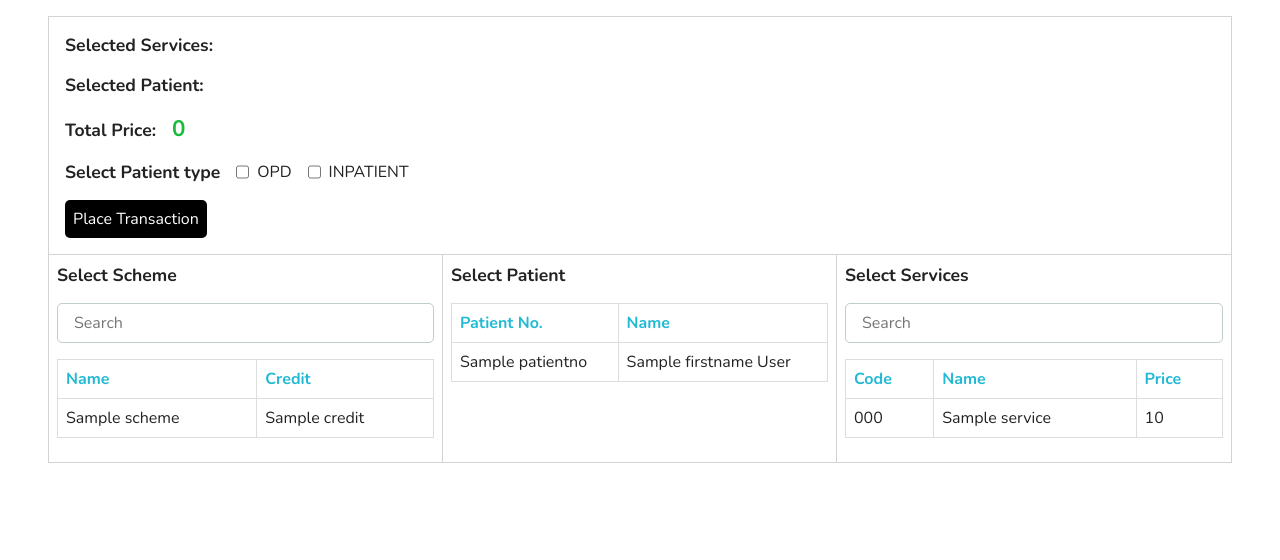
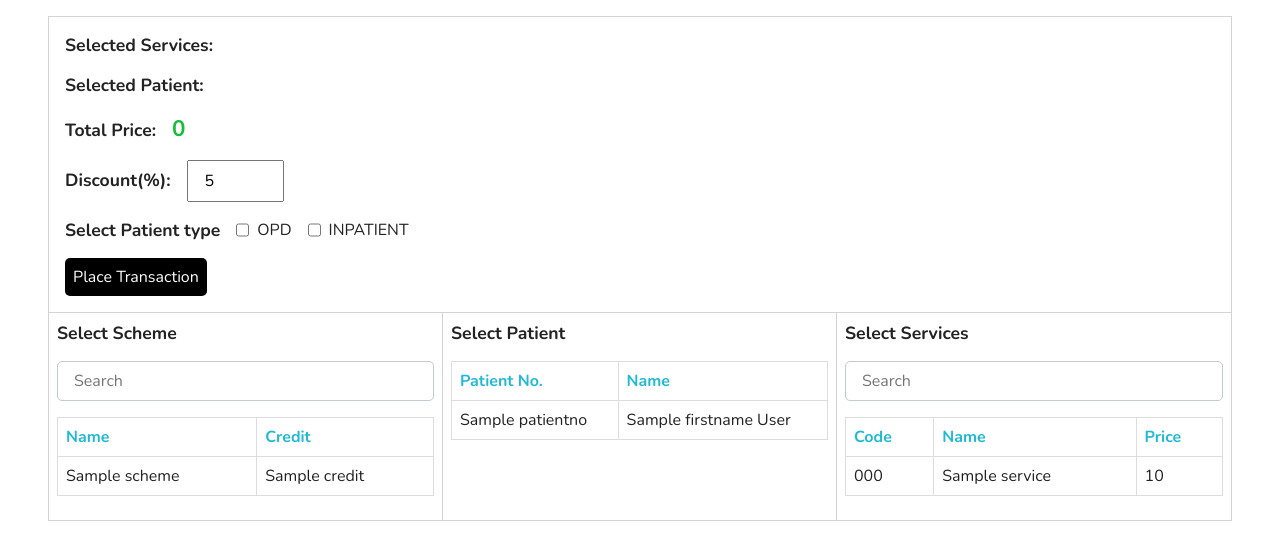
Before and after one commit to phillipmugisa/project_v1, a Django app: template templates/admin_app/pos.html in a window 1280 px wide. Shown: the top 560 px of the page. Run offline with Django 4.2, Linux system fonts and the light colour scheme; the template is opened without the code that fills it: most values are stand-ins (such as "Sample title", 1, 10 or a date in 2020); some libraries are stand-ins or nearby versions.

Commit message:
deploying

```diff
--- a/admin_app/views.py
+++ b/admin_app/views.py
@@ -624,6 +624,8 @@ class POSView(AdminAndAuthenticatedAccessMixin, View):
             response_data = {'error': f'Total ammount({json_data.get("total_amount")}) exceed scheme credit({scheme.credit})'}
             return JsonResponse(response_data)
 
+        total_amount = json_data.get("total_amount") * (100 - json_data.get("discount")) / 100
+
         # create transaction
         transaction = ManagerModels.Transaction.objects.create(
             member = member,
--- a/templates/admin_app/pos.html
+++ b/templates/admin_app/pos.html
@@ -14,6 +14,10 @@
                 <div class="price">
                     <span class="title">Total Price: </span>
                     <span class="total-price" id="total_amount">0</span>
+                </div>
+                <div class="price">
+                    <span class="title">Discount(%): </span>
+                    <input type="number" name="" id="discount" min="0" max="100" value="5" style="padding: .5rem 1rem;">
                 </div>
 
                 <div style="display: flex;gap: 1rem;justify-self: flex-start;align-items: center;">
@@ -80,7 +84,8 @@
             "patient": "",
             "services": [],
             "total_amount": 0,
-            "patient_type": document.querySelector("#INPATIENT").checked ? document.querySelector("#INPATIENT").value : document.querySelector("#OPD").value
+            "patient_type": document.querySelector("#INPATIENT").checked ? document.querySelector("#INPATIENT").value : document.querySelector("#OPD").value,
+            "discount": document.querySelector("#discount").value
         }
 
         let services_list = [];
@@ -167,7 +172,12 @@
             let price = parseFloat(elem.dataset["price"])
             total_amount = total_amount + price
         })
-        document.querySelector("#total_amount").textContent = total_amount
+
+        // applied discount
+        let discount = document.querySelector("#discount").value
+        new_total_amount = total_amount * (100 - discount) / 100
+
+        document.querySelector("#total_amount").innerHTML = `<span>${new_total_amount}</span>  <s style="font-size:.8rem">${total_amount}</s>`
     }
 
     const displaySelectedService = (elem) => {
```
Also changed, not shown: mydatabase.sqlite3.
